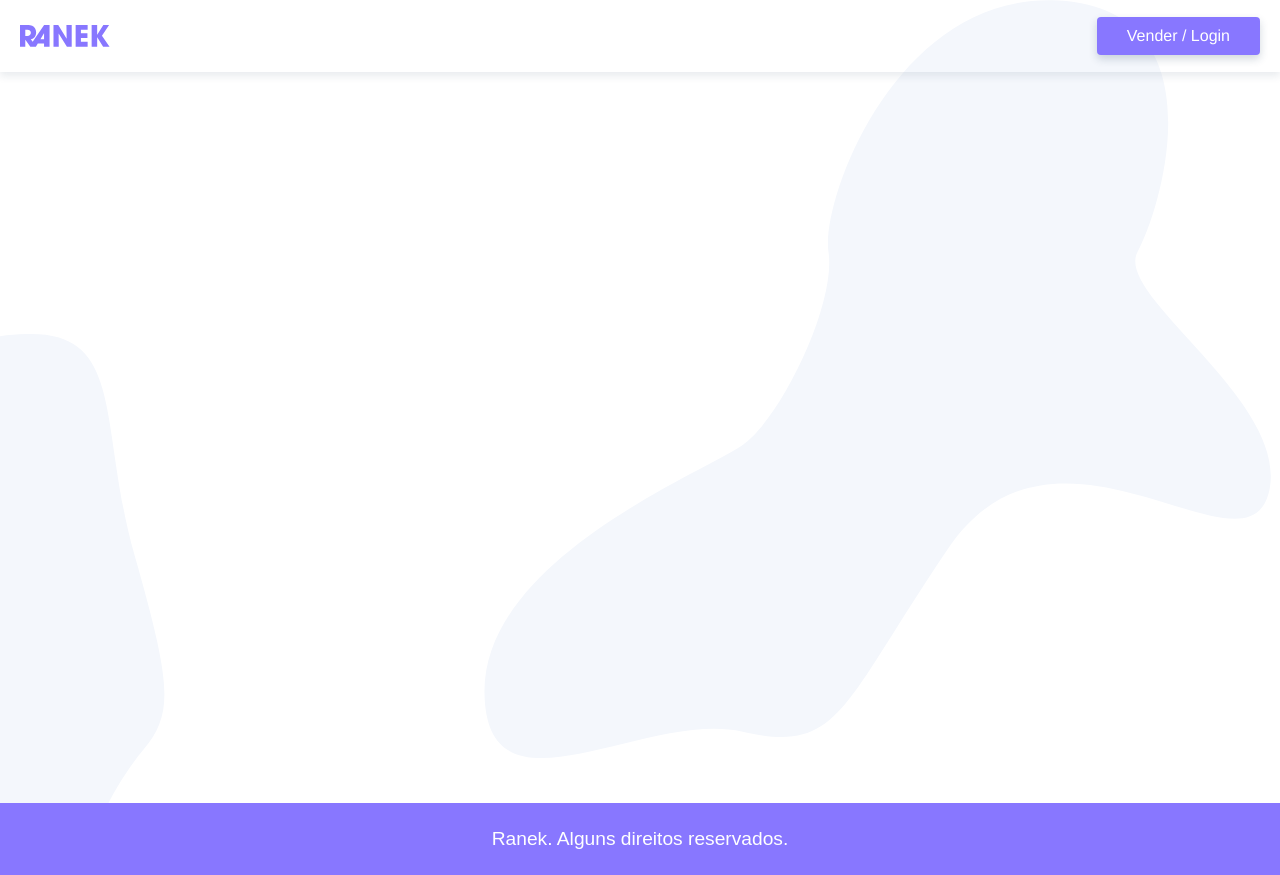
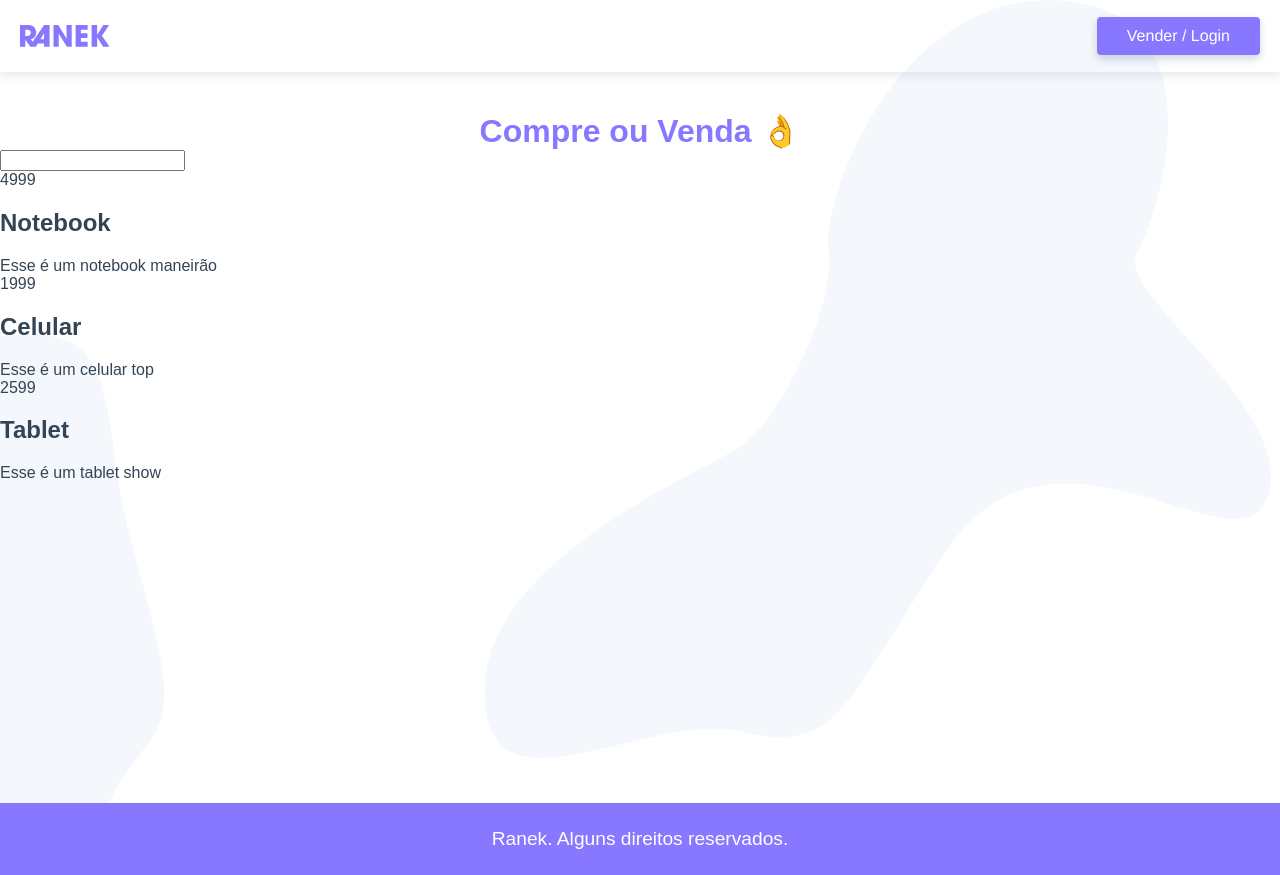
Before and after one commit to diglopes/ranek-vue, a Vue app: page / in a window 1280 px wide. Built offline with nearby package versions, Linux system fonts and the light colour scheme; data requests are answered from the project's data file.

Commit message:
Fetch products using axios

```diff
--- a/package.json
+++ b/package.json
@@ -9,6 +9,7 @@
     "api": "json-server --watch api/db.json"
   },
   "dependencies": {
+    "axios": "^0.19.2",
     "core-js": "^3.6.4",
     "vue": "^2.6.11",
     "vue-router": "^3.1.6",
--- a/src/App.vue
+++ b/src/App.vue
@@ -22,6 +22,12 @@ export default {
 </script>
 
 <style>
+
+:root {
+  --color-primary: #87f;
+  --color-text: #345;
+}
+
 * {
   box-sizing: border-box;
 }
@@ -35,12 +41,12 @@ ul {list-style: none;}
 
 body {
   font-family: "Avenir", Helvecontenttica, Arial, sans-serif;
-  color: #345;
+  color: var(--color-text);
   background: url('./assets/pattern.svg') repeat top;
 }
 
 a {
-  color: #345;
+  color: var(--color-text);
   text-decoration: none;
 }
 
@@ -62,7 +68,7 @@ main {
 .btn {
   display: block;
   padding: 10px 30px;
-  background-color: #87f;
+  background-color: var(--color-primary);
   border-radius: 4px;
   color: white;
   text-align: center;
@@ -75,7 +81,7 @@ main {
 }
 
 .btn:hover {
-  background-color: #65d;
+  background-color: var(--color-primary);
   transform: scale(1.1);
 }
 </style>
--- /dev/null
+++ b/src/components/ProductsList.vue
@@ -0,0 +1,31 @@
+<template>
+  <section>
+    <ul>
+      <li v-for="product in products" :key="product.id">
+        <img v-if="product.fotos.length"
+          :src="product.image[0].src"
+          :alt="product.image[0].alt"
+        >
+        <p class="price">{{product.preco}}</p>
+        <h2>{{product.nome}}</h2>
+        <p>{{product.descricao}}</p>
+      </li>
+    </ul>
+  </section>
+</template>
+
+
+<script>
+import { getProducts } from '@/services/products';
+
+export default {
+  created() {
+    getProducts().then(({ data }) => {
+      this.products = data;
+    });
+  },
+  data: () => ({
+    products: null,
+  }),
+};
+</script>
--- /dev/null
+++ b/src/components/ProductsSearch.vue
@@ -0,0 +1,5 @@
+<template>
+  <div>
+    <input type="text">
+  </div>
+</template>
--- /dev/null
+++ b/src/services/httpRequest.js
@@ -0,0 +1,5 @@
+import axios from 'axios';
+
+export default axios.create({
+  baseURL: 'http://localhost:3000',
+});
--- /dev/null
+++ b/src/services/products.js
@@ -0,0 +1,4 @@
+import httpRequest from './httpRequest';
+
+// eslint-disable-next-line
+export const getProducts = () => httpRequest.get('/produtos');
--- a/src/views/Home.vue
+++ b/src/views/Home.vue
@@ -1,12 +1,29 @@
 <template>
-  <div class="home">
-  </div>
+  <section>
+    <h1>Compre ou Venda 👌</h1>
+    <ProductsSearch />
+    <ProductsList />
+  </section>
 </template>
 
 <script>
+import ProductsSearch from '@/components/ProductsSearch.vue';
+import ProductsList from '@/components/ProductsList.vue';
+
 export default {
   name: 'Home',
   components: {
+    ProductsSearch,
+    ProductsList,
   },
 };
 </script>
+
+<style scoped>
+h1 {
+  color: var(--color-primary);
+  font-size: 2rem;
+  margin-top: 40px;
+  text-align: center;
+}
+</style>
```
Also changed, not shown: 1 other file (tests, documents, lock files or other folders).
